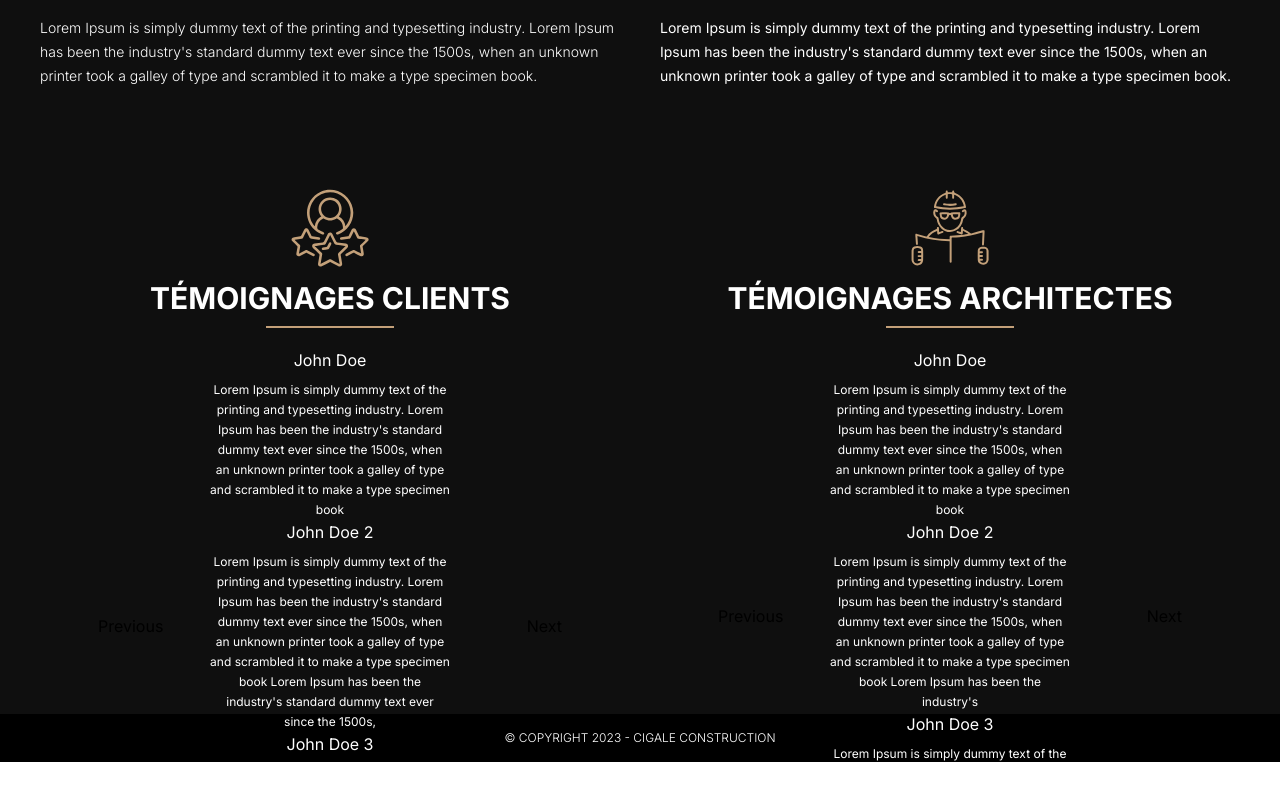
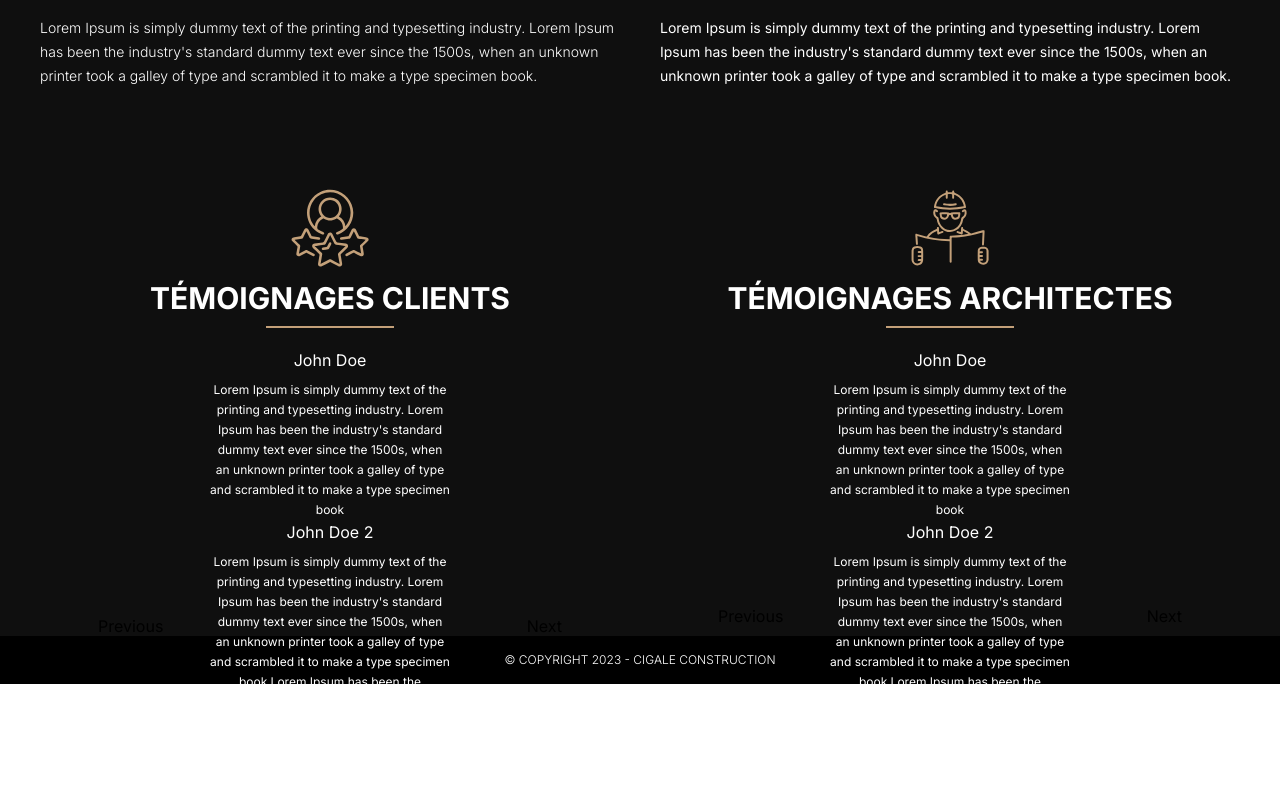
Before and after one commit to manuelfontenelle/cigale-construction, a Next.js app: page / in a window 1280 px wide. Shown: the part 2104-2904 px from the top of the page. Built offline with nearby package versions, Linux system fonts and the light colour scheme; what tw-elements would draw is missing.

Commit message:
fix style2

```diff
--- a/pages/index.js
+++ b/pages/index.js
@@ -136,8 +136,8 @@ export default function Home() {
 					</div>
 				</section>
 
-				<section className=" bg-[#0f0f0f] px-5 flex flex-col gap-10 2xl:gap-20 pt-5 pb-24  lg:flex-row lg:flex-wrap md:px-10 2xl:px-40">
-					<div className="h-[430px]  md:flex-1 ">
+				<section className=" bg-[#0f0f0f] px-5 flex flex-col gap-10 2xl:gap-20 pt-5 pb-12  lg:flex-row lg:flex-wrap md:px-10 2xl:px-40">
+					<div className="h-[400px] 2xl:h-[420px]  md:flex-1 ">
 						<Image
 							src={ratesIcon}
 							alt="Témoignages clients"
@@ -150,7 +150,7 @@ export default function Home() {
 						<span className=" w-32 h-0.5 mt-2.5 bg-[#c3a079] block mx-auto text-center"></span>
 						<SliderTxt />
 					</div>
-					<div className=" h-[430px] md:flex-1">
+					<div className=" h-[400px] 2xl:h-[420px] md:flex-1">
 						<Image
 							src={archiIcon}
 							alt="Témoignages Architectes"
```
